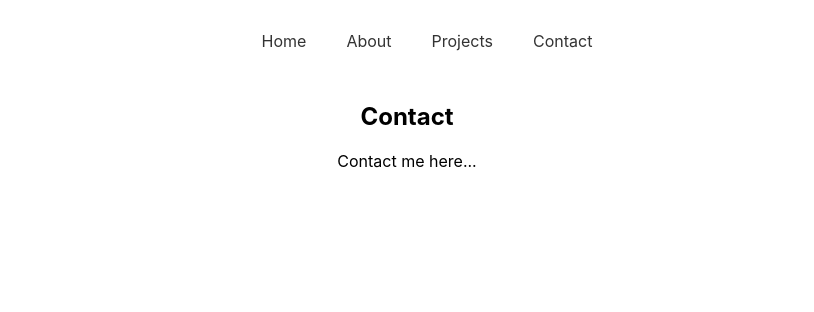
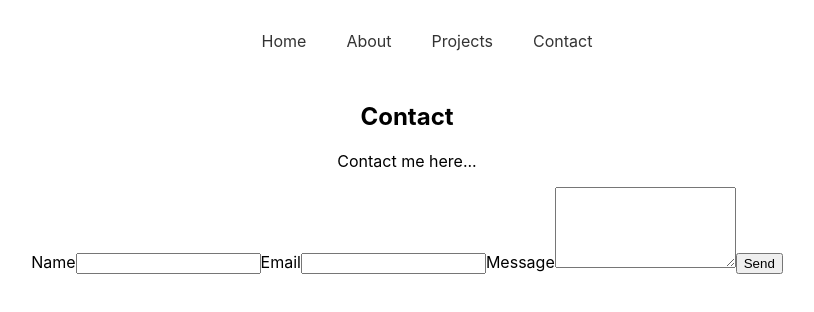
Before and after one commit to stevelad83/portfolio, a React (Create React App) app: page /contact in a window 1280 px wide. Shown: the top 312 px of the page, without its empty margins (233-1047 px from the left). Built offline with nearby package versions, Linux system fonts and the light colour scheme.

Commit message:
logging contact page form data

```diff
--- a/src/pages/contact.js
+++ b/src/pages/contact.js
@@ -1,10 +1,39 @@
 import React from "react";
+
+const handleSubmit = (e) => {
+  e.preventDefault();
+
+  const formData = new FormData(e.target);
+
+  const name = formData.get("name");
+  const email = formData.get("email");
+  const message = formData.get("message");
+  console.log(name, email, message);
+  // window.location.href = `mailto:stevelad_83@yahoo.com?subject=Contact%20Form&body=Name:%20${name}%0AEmail:%20${email}%0AMessage:%20${message}`;
+};
 
 export default function contact() {
   return (
     <div>
       <h2>Contact</h2>
       <p>Contact me here...</p>
+      <form onSubmit={handleSubmit}>
+        <label htmlFor="name" className="contact-label">
+          Name
+        </label>
+        <input
+          type="text"
+          id="name"
+          name="name"
+          className="contact-input"
+          required
+        />
+        <label htmlFor="email">Email</label>
+        <input type="email" id="email" name="email" required />
+        <label htmlFor="message">Message</label>
+        <textarea id="message" name="message" rows="5" required></textarea>
+        <button type="submit">Send</button>
+      </form>
     </div>
   );
 }
```
